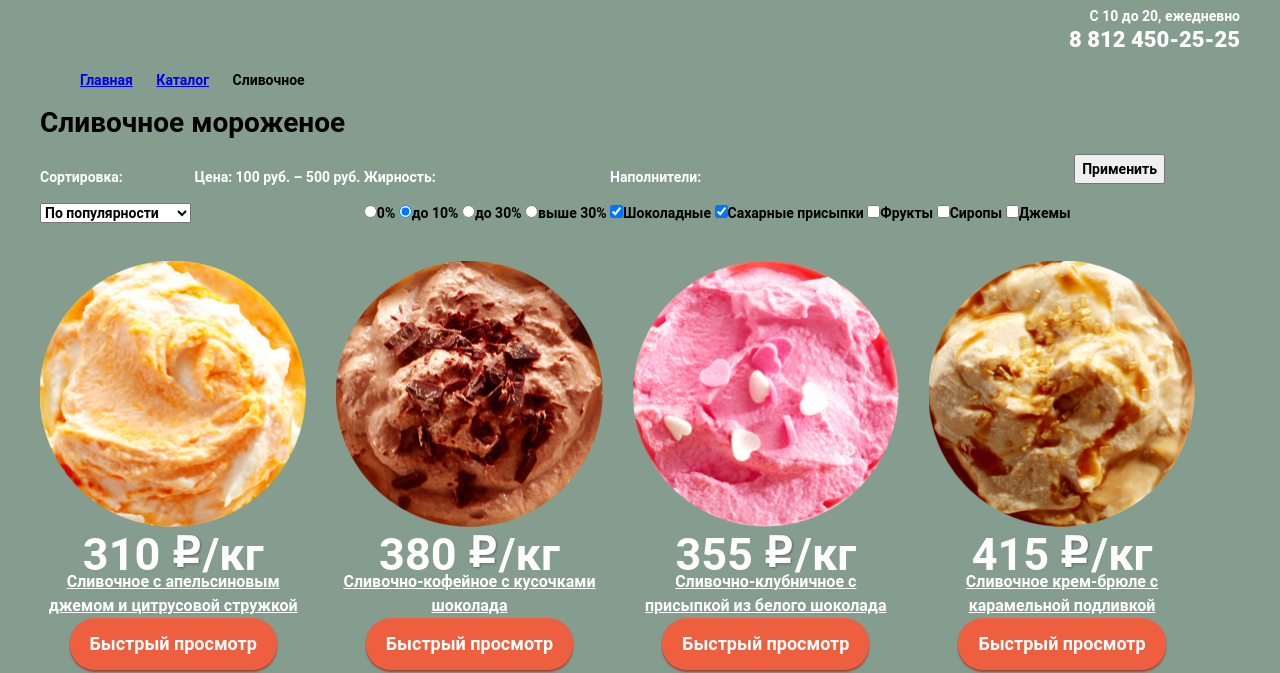
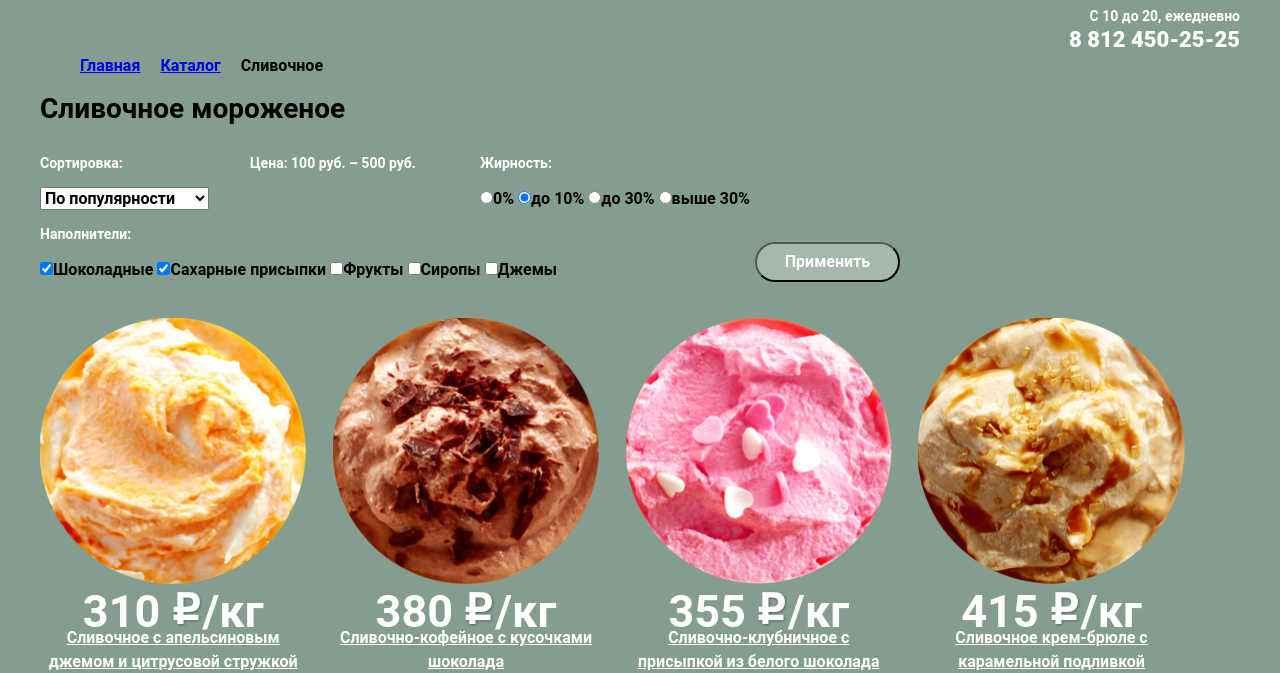
Before and after one commit to logvan/139739-gllacy, a plain HTML site: page inner.html in a window 1280 px wide. Shown: the part 75-748 px from the top of the page. Drawn offline with Linux system fonts and the light colour scheme.

Commit message:
Замечания наставника исправлены

```diff
--- a/css/style.css
+++ b/css/style.css
@@ -4,7 +4,6 @@ body {
 	font-family: "Roboto", "Arial", sans-serif;
 	font-weight: bold;
 	color: #000;
-	background: #849d8f;
 
 }
 
@@ -12,6 +11,10 @@ body {
 	content: "";
 	display: table;
 	clear: both;
+}
+
+.page-wrapper {
+	background: #849d8f;
 }
 
 .wrapper {
@@ -31,8 +34,8 @@ body {
 
 .menu-header {
 	float: left;
+	width: 380px;
 	font-size: 0;
-	width: 380px;
 	padding: 0;
 	padding-left: 25px;
 	position: relative;
@@ -54,7 +57,6 @@ body {
 	color: #fff;
 }
 
-
 .menu-header li:hover>ul {
 	display: block;
 }
@@ -68,7 +70,7 @@ body {
 }
 
 .user-block {
-	float:right;
+	float: right;
 	width: 280px;
 	margin-top: 14px;
 }
@@ -124,6 +126,7 @@ body {
 
 .contact {
 	text-align: right;
+	vertical-align: top;
 }
 
 .contact .working {
@@ -135,8 +138,14 @@ body {
 	color: #fff;
 }
 
+.header {
+	font-size: 0;
+}
+
 .header li{
 	display: inline-block;
+	vertical-align: top;
+	font-size: 16px;
 }
 
 .header a{
@@ -148,14 +157,51 @@ body {
 	font-size: 14px;
 }
 
+.filters-form {
+	font-size: 0;
+}
+
 .filters-sort,
 .filters-sort-price,
 .filters-fat,
 .filters-topping {
 	display: inline-block;
 	vertical-align: top;
+	font-size: 16px;
+	margin-right: 15px;
 }
 
+.filters-sort {
+	width: 195px;
+}
+
+.filters-sort-price {
+	width: 215px;
+}
+
+.filters-fat {
+	width: 410px;
+}
+
+.filters-topping {
+	width: 700px;
+}
+
+.btn-inner {
+	width: 145px;
+	vertical-align: bottom;
+	font-size: 16px;
+	padding: 6px 27px;
+	border-radius: 25px;
+	background: #a6b7ae;
+	border-radius: 1px solid #fcfcfc;
+	color: #fff;
+}
+
+.slides {
+	margin-top: 270px;
+	text-align: center;
+}
 
 
    /*БЛОКИ  С ТОПИНГАМИ*/
@@ -223,13 +269,14 @@ h2 {
 }
 
 .icecream-card {
-	border-bottom: 1px solid #a9bbb1;
+	font-size: 0;
 }
 
 .card {
 	display: inline-block;
 	vertical-align: top;
 	width: 22.2%;
+	font-size: 16px;
 	text-align: center;
 	margin-top: 36px;
 	margin-right: 2.2%;
@@ -241,6 +288,7 @@ h2 {
 
 .card>a {
 	font-size: 16px;
+	line-height: 22px;
 	color: #fff;
 	vertical-align: top;
 }
@@ -257,6 +305,7 @@ h2 {
 	background: transparent url(../img/blog-about.jpg) repeat;
 	-webkit-background-size: 	cover;
 	background-size: 	cover;
+	font-size: 0;
 	border-radius: 20px;
 	padding: 25px 20px;
 	margin-top: 40px;
@@ -269,6 +318,7 @@ h2 {
 
 .about li {
 	display: inline-block;
+	vertical-align: top;
 	font-size: 16px;
 	width: 48%;
 	margin-bottom: 35px;
@@ -315,9 +365,14 @@ h2 {
 
 
 .feedback {
-	float: right;
 	background: #fefefe;
 	width: 305px;
+}
+
+.number {
+	text-align: right;
+	font-size: 0;
+	border-bottom: 1px solid #a9bbb1;
 }
 
 .number a {
@@ -331,18 +386,21 @@ h2 {
 	list-style: none;
 }
 
-.number {
-	float: right;
-}
-
 footer {
 	text-align: center;
 	padding-top: 20px;
 }
 .made-in {
 	float: right;
+	width: 220px;
 }
 
 .footer-social {
 	float: left;
+	width: 220px;
 }
+
+.footer-links {
+	margin-left: 220px;
+	margin-right: 220px;
+}
--- a/inner.html
+++ b/inner.html
@@ -118,10 +118,10 @@
         </header>
 
   			<!-- хлебные крошки -->
-  		<main class="container">
+
   			<section class=header>
   				<ul>
-  					<li><a href="#">Главная</a></li>
+  					<li><a href="index.html">Главная</a></li>
   					<li><a href="#">Каталог</a></li>
   					<li>Сливочное</li>
   				</ul>
@@ -130,7 +130,7 @@
   			<!-- Фильтры -->
   			<div class="filters clearfix">
   				<h1>Сливочное мороженое </h1>
-  				<form action="https://echo.htmlacademy.ru/" method="post">
+  				<form class="filters-form" action="https://echo.htmlacademy.ru/" method="post">
   					<div class="filters-sort">
   						<h2 class="name">Сортировка:</h2>
   						<select name="sort">
@@ -322,8 +322,7 @@
                 <a href="#" class="btn">Быстрый просмотр</a>
               </div>
   					</article>
-
-
+  			</div>
         <!-- Номера страниц -->
         <ul class="number">
           <li><a href="#">1</a></li>
@@ -332,11 +331,10 @@
           <li><a href="#">4</a></li>
           <li><a href="#">5</a></li>
         </ul>
-  			</div>
-  		</main >
+
 
   			<!-- Подвал -->
-  		<footer>
+  		<footer class="clearfix">
         <div class="made-in">
   				<a href="#"><img src="img/logo-html.png" width="108" height="37" alt="logo-html"></a>
   				Сделано в <a href="https://htmlacademy.ru/">HTML Academy</a>© 2016
```
Also changed, not shown: index.html (+3 -5 lines). Lines whose indentation alone changed are shown as unchanged.
